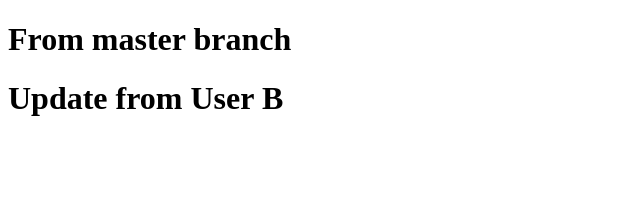
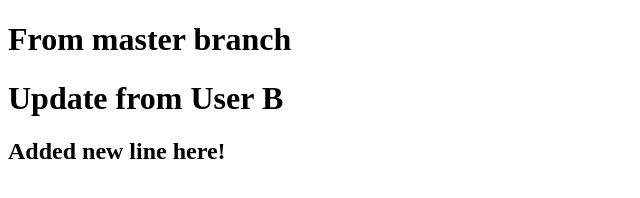
Before and after one commit to bhuvaneshwari22/Git-Demo-a, a plain HTML site: page master.html in a window 1280 px wide. Shown: the whole page, without its empty margins (0-640 px from the left). Drawn offline with Linux system fonts and the light colour scheme.

Commit message:
Updated the  master.html

```diff
--- a/master.html
+++ b/master.html
@@ -9,5 +9,6 @@
 <body>
     <h1>From master branch</h1>
      <h1>Update from User B</h1>
+    <h2> Added new line here!</h2>
 </body>
 </html>
```
